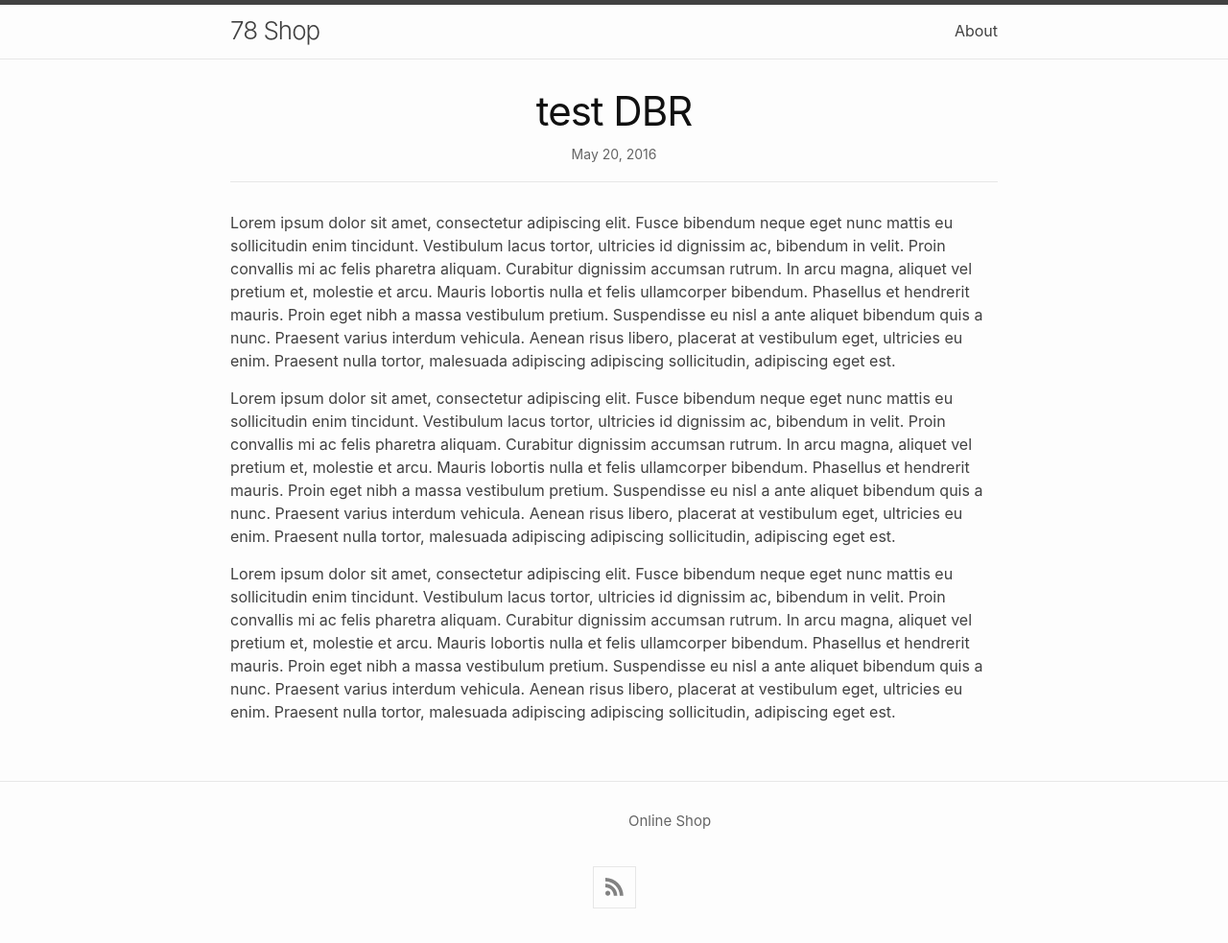
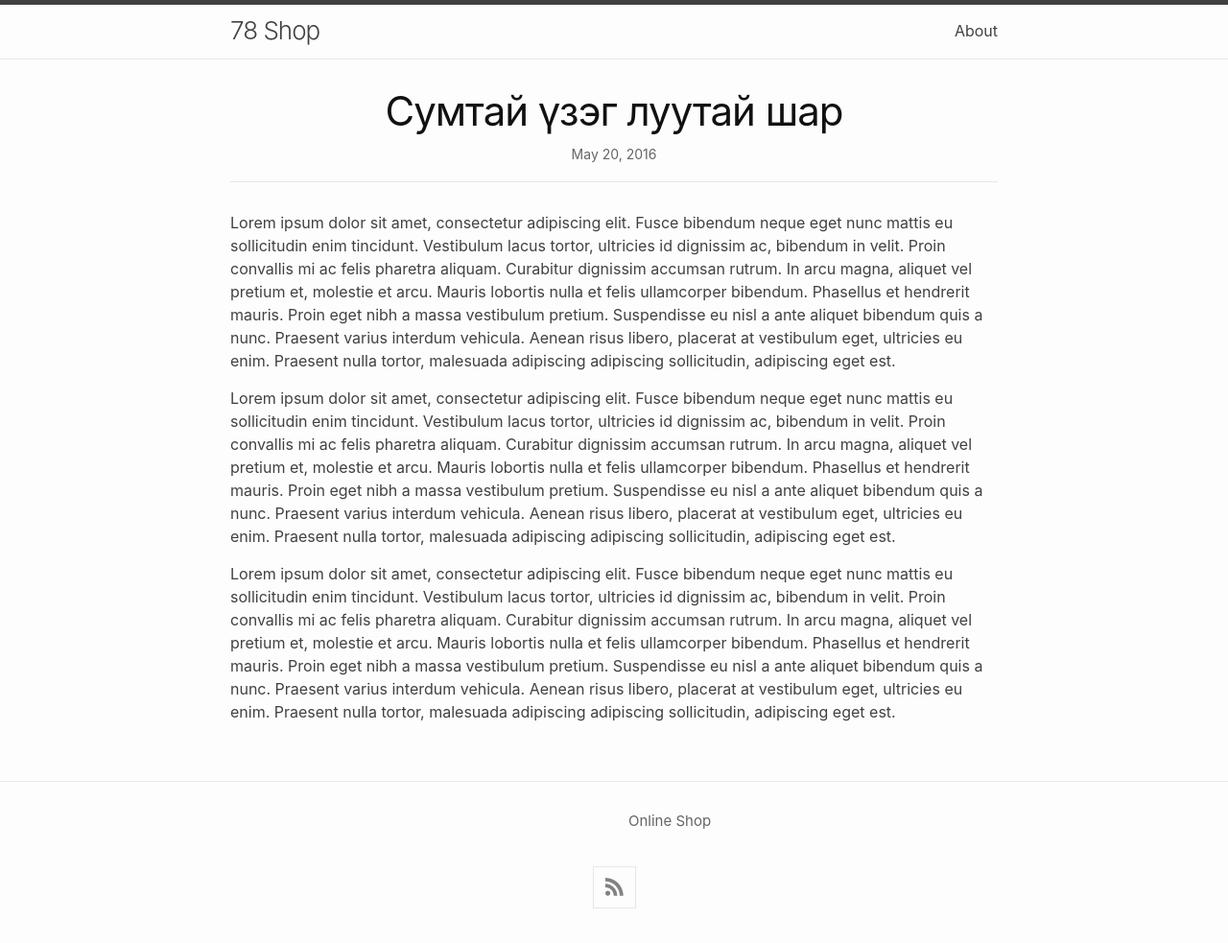
Before and after one commit to testsdash/78shop, a Jekyll site: the page built from _posts/2016-05-20-super-long-article.md, in a window 1280 px wide. Shown: the whole page at 96% size. Built offline with Jekyll 4.4.1, drawn with Linux system fonts in a browser that asks for light colours.

Commit message:
Update 2016-05-20-super-long-article.md

```diff
--- a/_posts/2016-05-20-super-long-article.md
+++ b/_posts/2016-05-20-super-long-article.md
@@ -1,6 +1,6 @@
 ---
 layout: post
-title: "test DBR"
+title: "Сумтай үзэг луутай шар"
 categories: misc
 ---
 
```
